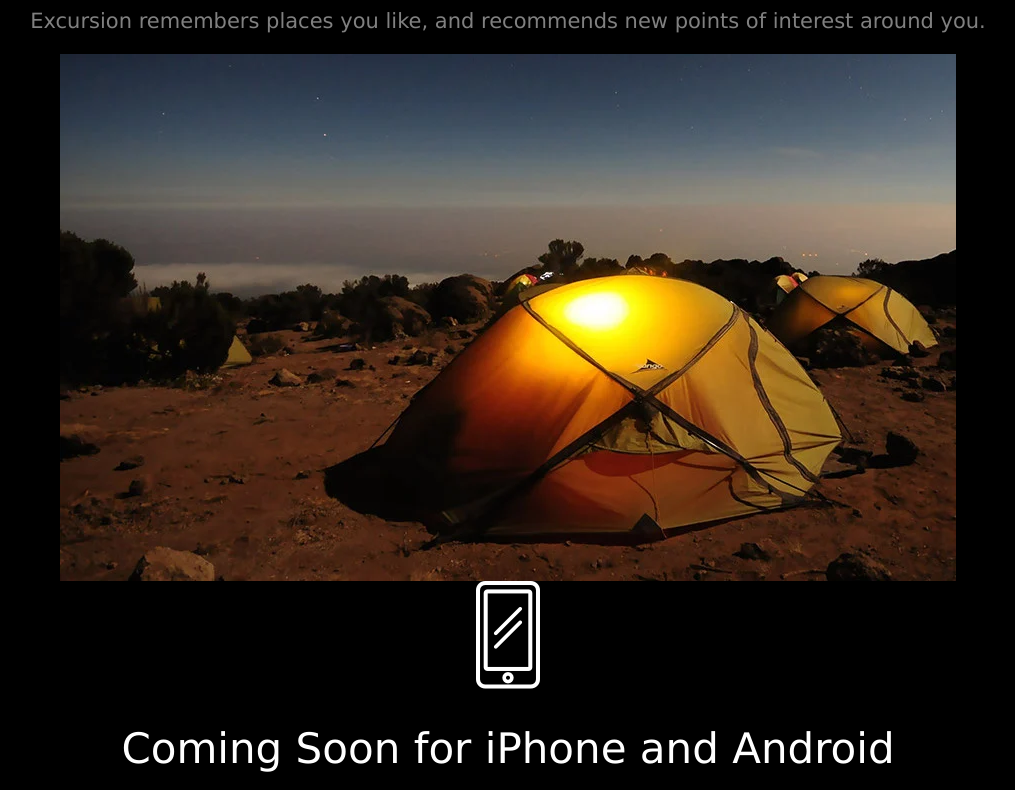
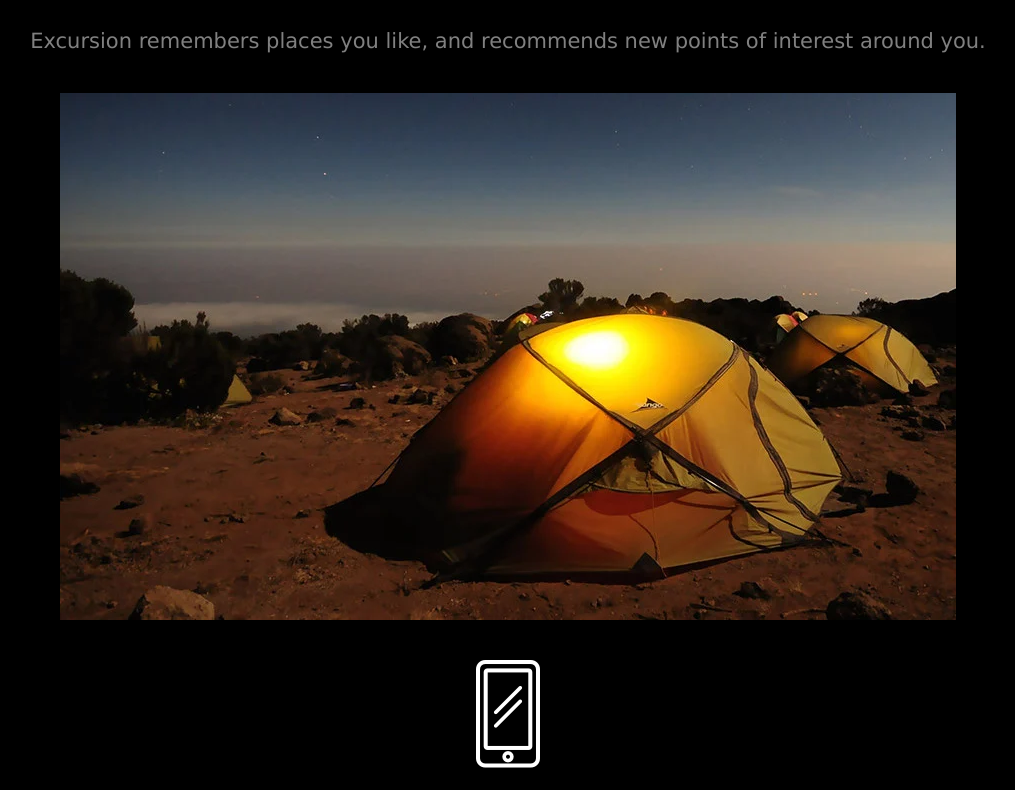
Before and after one commit to ProspektsMarch22/excursion, a plain HTML site: page index.html in a window 1280 px wide. Shown: the part 430-1220 px from the top of the page, without its empty margins (132-1147 px from the left). Drawn offline with Linux system fonts and the light colour scheme.

Commit message:
Add layout spacing to elements

```diff
--- a/resources/css/style.css
+++ b/resources/css/style.css
@@ -31,13 +31,14 @@ h2 {
   font-size: 42px;
   font-weight: 300;
   color: #fff;
+  padding: 10px 0;
 }
 
 figure {
   display: flex;
   justify-content: center;
   width: 100%;
-  margin: 0 auto;
+  margin: 40px auto;
 }
 
 footer > p {
```
